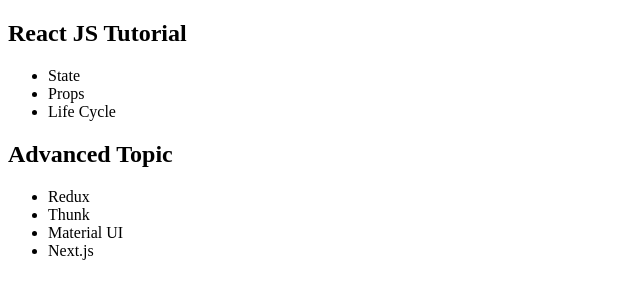
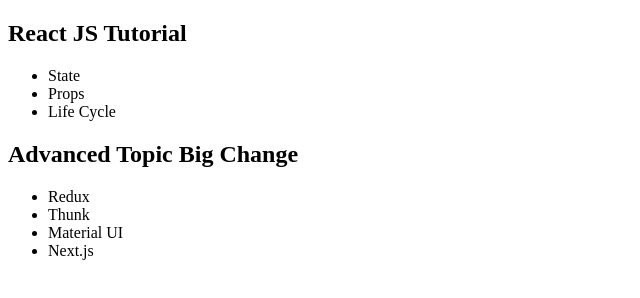
Before and after one commit to maheshpotedevex/mgit, a plain HTML site: page index.html in a window 1280 px wide. Shown: the whole page, without its empty margins (0-640 px from the left). Drawn offline with Linux system fonts and the light colour scheme.

Commit message:
Big Change;

```diff
--- a/index.html
+++ b/index.html
@@ -16,7 +16,7 @@
 				<li>Life Cycle</li>
 			</ul>
 		</p>
-		<h2>Advanced Topic</h2>
+		<h2>Advanced Topic Big Change</h2>
 		<p>
 			<ul>
 				<li>Redux</li>
```
